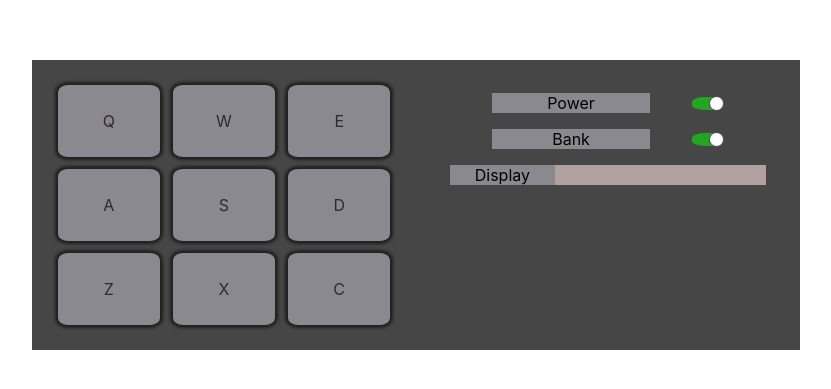
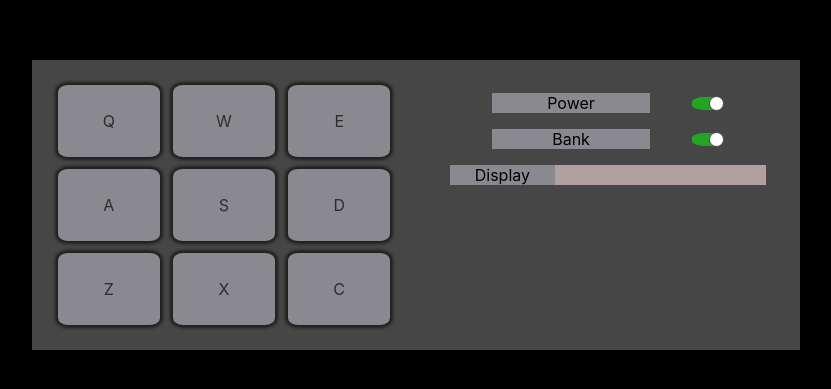
Before and after one commit to cold-pac/drum-machine, a React (Create React App) app: page / in a window 1280 px wide. Shown: the part 195-584 px from the top of the page, without its empty margins (224-1055 px from the left). Built offline with nearby package versions, Linux system fonts and the light colour scheme.

Commit message:
changed background colour to something easier on the eyes

```diff
--- a/src/App.css
+++ b/src/App.css
@@ -7,13 +7,13 @@ html, body {
 #root {
   height: 100%;
   width: 100%;
-  /* background: yellow; */
   margin: 0;
   border: 0;
   display: flex;
   flex-direction: column;
   justify-content: center;
   align-items: center;
+  background: black;
 }
 #drum-machine {
   width: 60vw;
```
